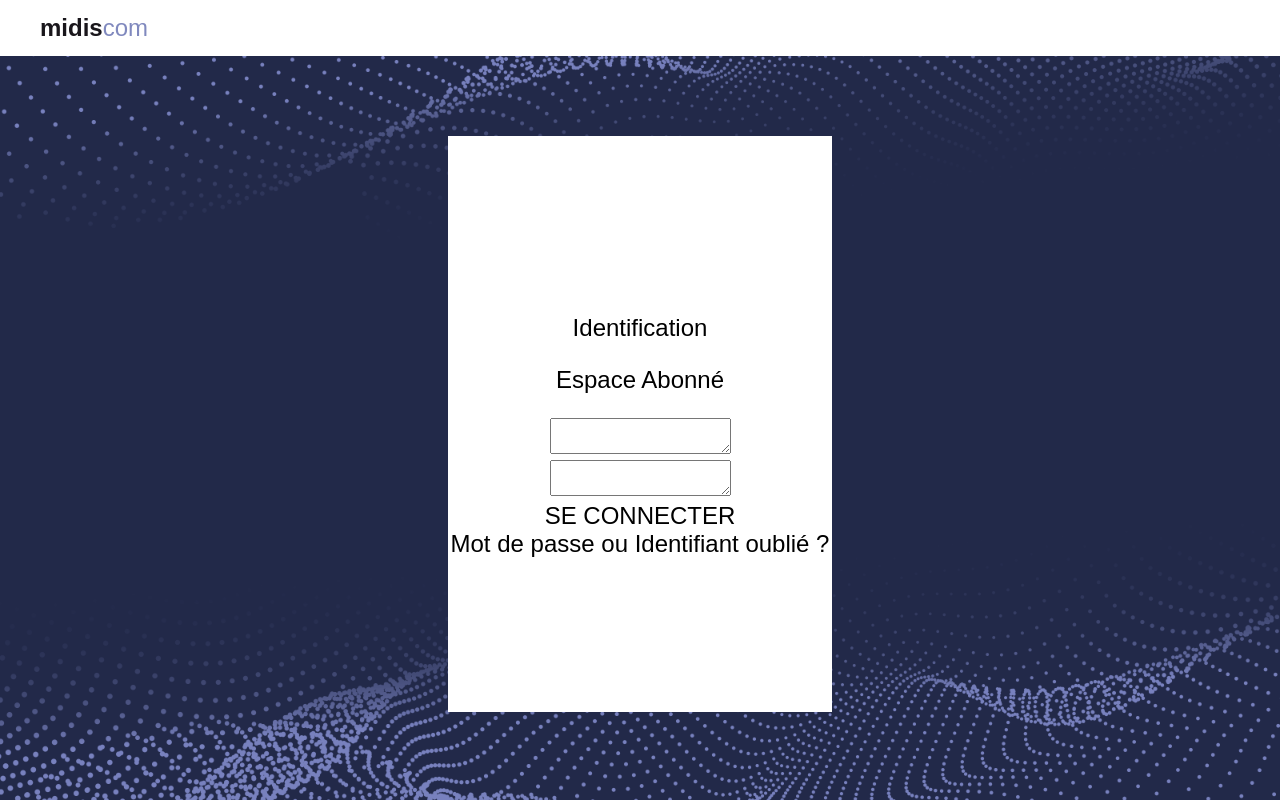
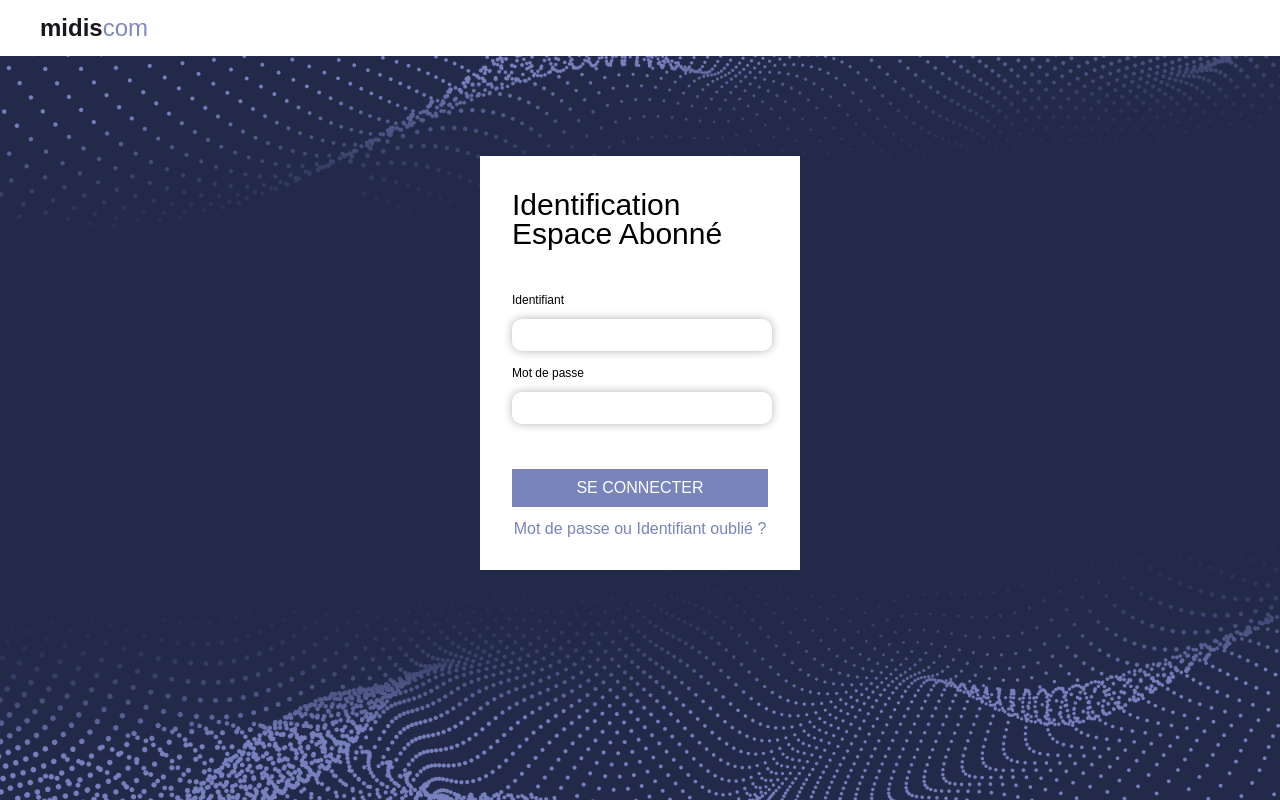
Before and after one commit to Toga280/Midiscom, a React (Create React App) app in the folder frontend/: page / in a window 1280 px wide. Built offline with nearby package versions, Linux system fonts and the light colour scheme.

Commit message:
css login + prettierrc

```diff
--- a/frontend/package.json
+++ b/frontend/package.json
@@ -38,6 +38,6 @@
     ]
   },
   "devDependencies": {
-    "prettier": "3.3.1"
+    "prettier": "3.3.2"
   }
 }
--- a/frontend/src/App.css
+++ b/frontend/src/App.css
@@ -15,9 +15,8 @@
 }
 
 .App-Interface {
-  margin-top: 10vh;
-  margin-left: 35%;
-  width: 30vw;
-  align-items: center;
+  margin-top: 12.5vh;
+  margin-left: 37.5%;
+  width: 25vw;
   order: 2;
 }
--- a/frontend/src/Component/Entete.tsx
+++ b/frontend/src/Component/Entete.tsx
@@ -1,3 +1,4 @@
+/* eslint-disable jsx-a11y/alt-text */
 import React from 'react'
 import './Entete.css'
 // @ts-ignore
--- a/frontend/src/Component/Interface.css
+++ b/frontend/src/Component/Interface.css
@@ -1,14 +1,7 @@
 .Interface {
-  height: 7vh;
-  text-align: center;
   /*border: 5px solid red;
     box-sizing: border-box;*/
   background-color: #ffffff;
   color: black;
   display: flex;
-  align-items: center;
-  justify-content: center;
-  font-size: 24px;
-  padding-top: 32.5vh;
-  padding-bottom: 32.5vh;
 }
--- a/frontend/src/Component/Interface/Login.css
+++ b/frontend/src/Component/Interface/Login.css
@@ -0,0 +1,65 @@
+.Login {
+  display: flex;
+  flex-direction: column;
+  align-items: center;
+  width: 100%;
+  margin: 10%;
+}
+
+.Login-text {
+  align-self: flex-start;
+  font-size: 30px;
+  margin-top: -30px;
+}
+
+.Login-container-textarea {
+  align-self: flex-start;
+  display: flex;
+  flex-direction: column;
+  align-items: center;
+  width: 100%;
+}
+
+.Login-textarea {
+  width: 100%;
+  font-size: 12px;
+}
+
+textarea {
+  width: 100%;
+  text-align: center;
+  border: none;
+  box-shadow: 0 0 10px rgba(0, 0, 0, 0.3);
+  resize: none;
+  border-radius: 10px;
+  font-family: 'Montserrat', sans-serif;
+  font-size: 24px;
+  text-align: left;
+}
+
+.Login-button {
+  display: flex;
+  flex-direction: column;
+  align-items: center;
+  width: 100%;
+  cursor: pointer;
+  margin-top: 42px;
+}
+
+.Login-text-espace-abonne {
+  margin-top: -35px;
+}
+
+.Login-button-se-connecter {
+  background-color: #7984ba;
+  text-align: center;
+  color: white;
+  width: 100%;
+  padding-top: 10px;
+  padding-bottom: 10px;
+}
+
+.Login-button-mdp-oublié {
+  color: #7984ba;
+  margin-top: 5%;
+}
--- a/frontend/src/Component/Interface/Login.tsx
+++ b/frontend/src/Component/Interface/Login.tsx
@@ -1,13 +1,14 @@
-import React, { useState } from 'react'
+import React, { useRef, useState } from 'react'
 import './Login.css'
 
-function Login(props: { setInterfaceNumber: any, setConnecter: any }) {
-    const [id, setId] = useState(String)
-    const [mdp, setMdp] = useState(String)
+function Login(props: { setInterfaceNumber: any; setConnecter: any }) {
+  const [id, setId] = useState('')
+  const [mdp, setMdp] = useState('')
 
   const handleChangeId = (event: React.ChangeEvent<HTMLTextAreaElement>) => {
     setId(event.target.value)
   }
+
   const handleChangeMdp = (event: React.ChangeEvent<HTMLTextAreaElement>) => {
     setMdp(event.target.value)
   }
@@ -17,20 +18,62 @@ function Login(props: { setInterfaceNumber: any, setConnecter: any }) {
     props.setInterfaceNumber(1)
   }
 
+  const textArea2Ref = useRef<HTMLTextAreaElement | null>(null)
+
+  const handleKeyDown = (e: React.KeyboardEvent<HTMLTextAreaElement>) => {
+    if (e.key === 'Enter') {
+      e.preventDefault()
+      if (textArea2Ref.current) {
+        textArea2Ref.current.focus()
+      }
+    }
+  }
+
+  const handleKeyDownValide = (e: React.KeyboardEvent<HTMLTextAreaElement>) => {
+    if (e.key === 'Enter') {
+      e.preventDefault()
+      connection()
+    }
+  }
+
   return (
-        <div>
-            <div>
+    <div className='Login'>
+      <div className='Login-text'>
         <p>Identification</p>
-                <p>Espace Abonné</p>
+        <p className='Login-text-espace-abonne'>Espace Abonné</p>
       </div>
-            <div>
-                <textarea value={id} onChange={handleChangeId} />
+      <div className='Login-container-textarea'>
+        <div className='Login-textarea'>
+          <p>Identifiant</p>
+          <textarea
+            value={id}
+            onChange={handleChangeId}
+            rows={1}
+            onKeyDown={handleKeyDown}
+          />
         </div>
-            <div>
-                <textarea value={mdp} onChange={handleChangeMdp} />
+        <div className='Login-textarea'>
+          <p>Mot de passe</p>
+          <textarea
+            ref={textArea2Ref}
+            value={mdp}
+            onChange={handleChangeMdp}
+            rows={1}
+            onKeyDown={handleKeyDownValide}
+          />
         </div>
-            <div onClick={connection}>SE CONNECTER</div>
-            <div onClick={() => props.setInterfaceNumber(3)}>Mot de passe ou Identifiant oublié ?</div>
+      </div>
+      <div className='Login-button'>
+        <div className='Login-button-se-connecter' onClick={connection}>
+          SE CONNECTER
+        </div>
+        <div
+          className='Login-button-mdp-oublié'
+          onClick={() => props.setInterfaceNumber(3)}
+        >
+          Mot de passe ou Identifiant oublié ?
+        </div>
+      </div>
     </div>
   )
 }
```
Also changed, not shown: 2 other files (tests, documents, lock files or other folders). Lines whose indentation alone changed are shown as unchanged.
